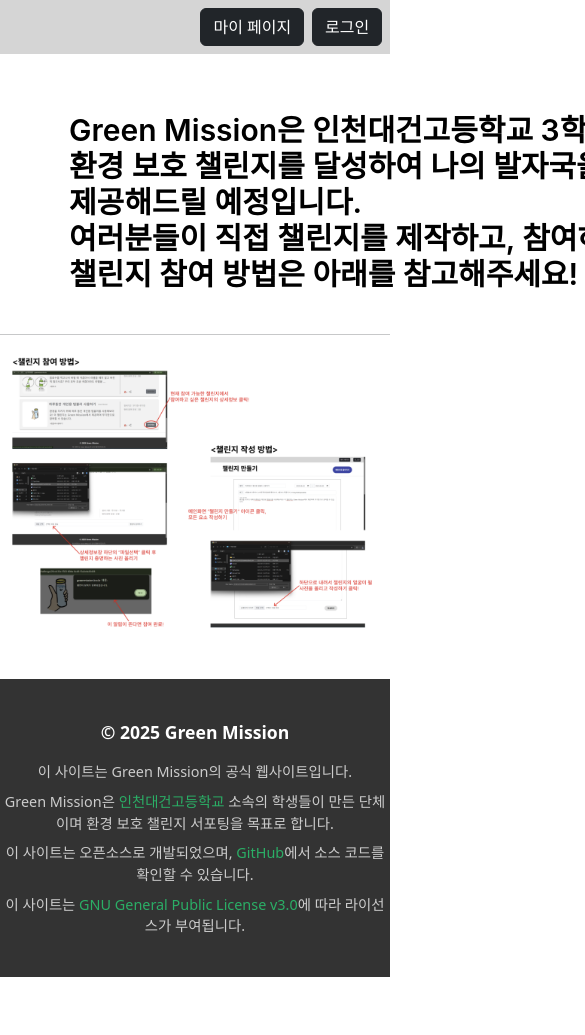
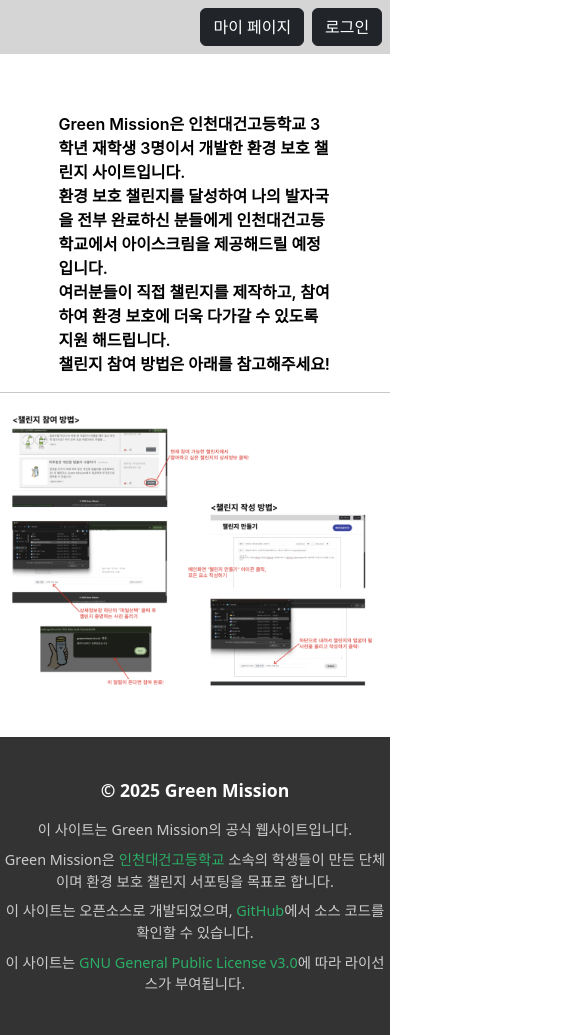
Before and after one commit to rrayy-25809/Green-Mission, a website built with Vite: page client/about.html in a window 390 px wide. Shown: the top 1035 px of the page, 585 px wide, since content can reach past the window. Before the commit the page ends 977 px from the top, so only its background shows below. Built offline with nearby package versions, Linux system fonts and the light colour scheme; a web font is replaced by a local one.

Commit message:
Changes to be committed: 일부 디자인 반응형 구현 	modified:   client/src/challenge.scss 	modified:   client/src/style.scss

```diff
--- a/client/src/style.scss
+++ b/client/src/style.scss
@@ -61,16 +61,13 @@
 }
 
 .abds {
-    width: 1302px;
-    height: 206px;
-    margin-left: 69px;
-    margin-top: 58px;
-
     font-family: 'Inter';
     font-style: normal;
     font-weight: 600;
-    font-size: 30px;
-    line-height: 36px;
 
     color: #000000;
+
+    width: 70%;
+    margin-left: 15%;
+    margin-top: 58px;
 }
```
Also changed, not shown: client/src/challenge.scss (+12 -1 lines).
